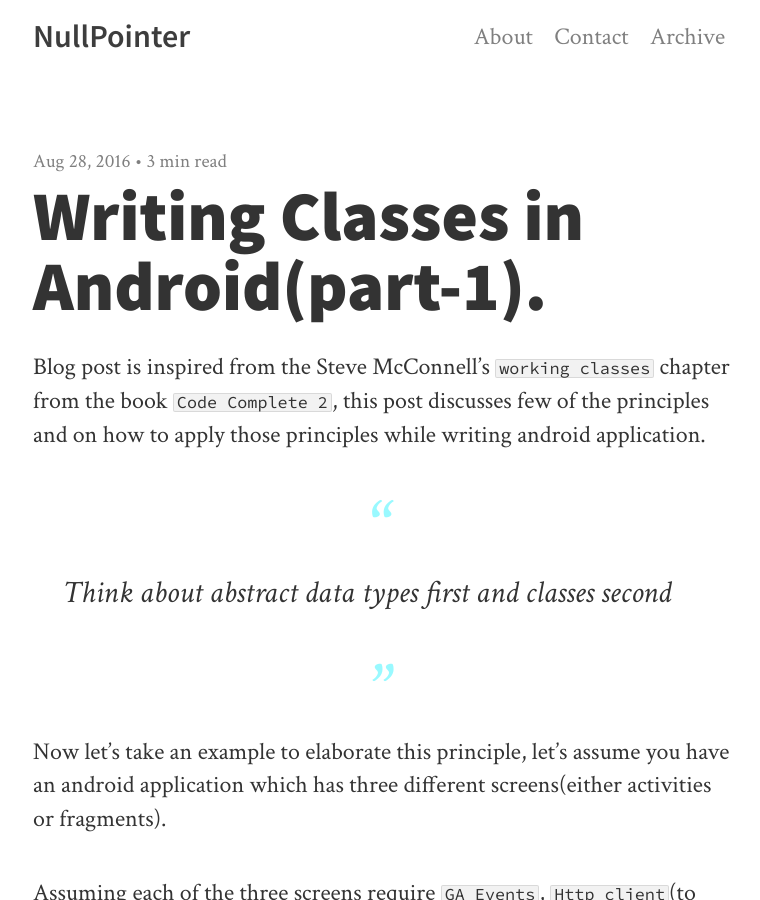
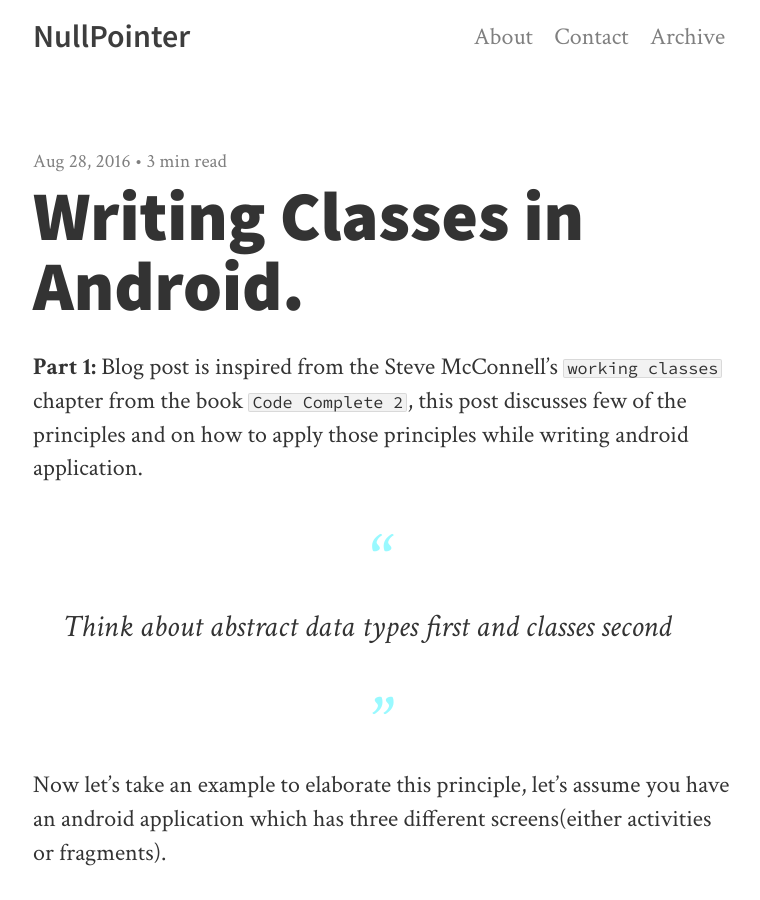
Before and after one commit to NULLPointerGuy/NULLPointerGuy.github.io, a Jekyll site: the page built from _posts/2016-08-28-Writing-classes.md, in a window 1280 px wide and 900 px high. Shown: the whole window, without its empty margins (257-1017 px from the left). Built offline with Jekyll 4.4.1, drawn with Linux system fonts in a browser that asks for light colours; nearby versions of some CDN libraries.

Commit message:
Quick name change

```diff
--- a/_posts/2016-08-28-Writing-classes.md
+++ b/_posts/2016-08-28-Writing-classes.md
@@ -1,6 +1,7 @@
 ---
-title: Writing Classes in Android(part-1).
+title: Writing Classes in Android.
 ---
+**Part 1:**
 Blog post is inspired from the Steve McConnell's `working classes` chapter from the book `Code Complete 2`, this post discusses few of the principles and on how to apply those principles while writing android application.
 
 <!--more-->
```
